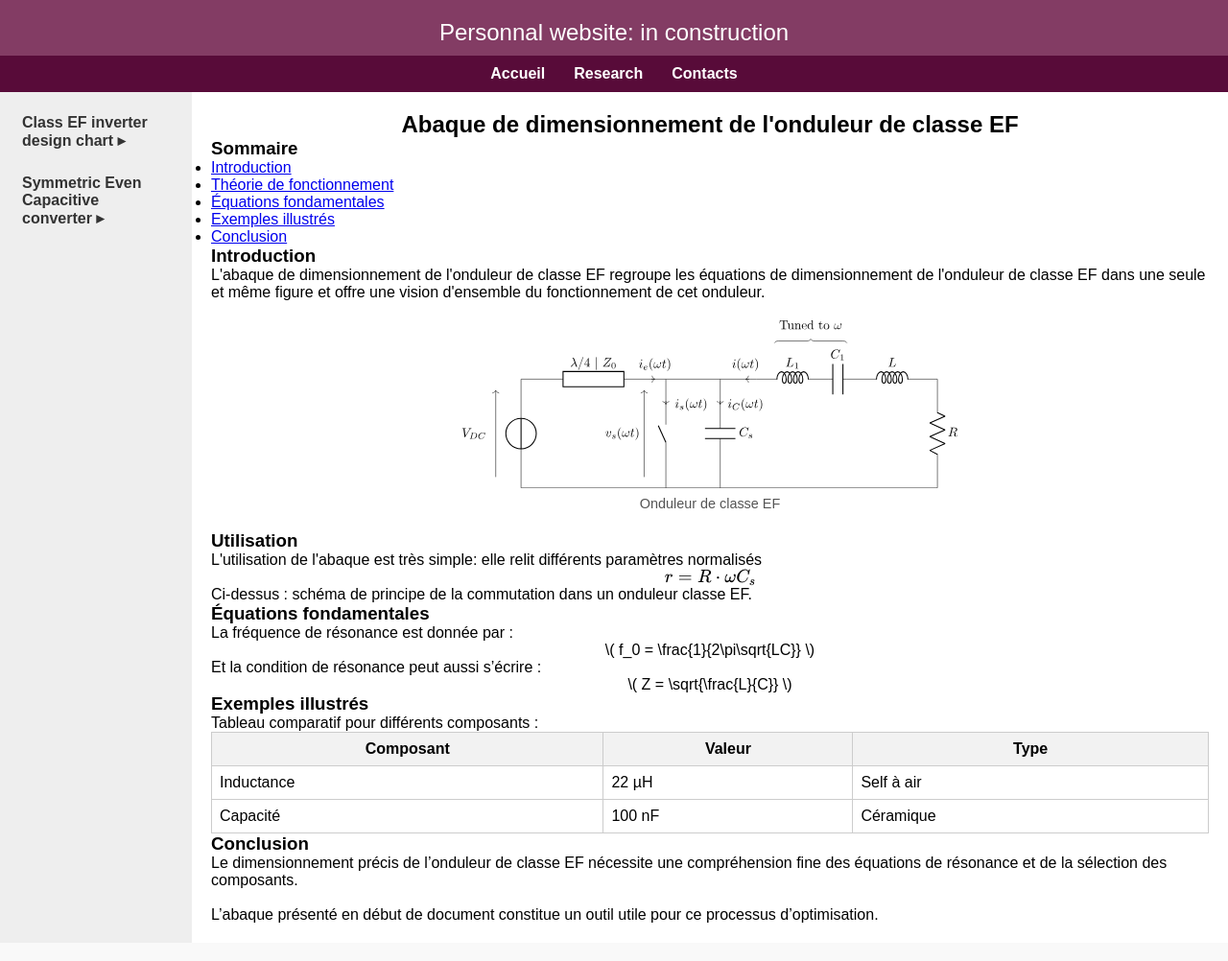
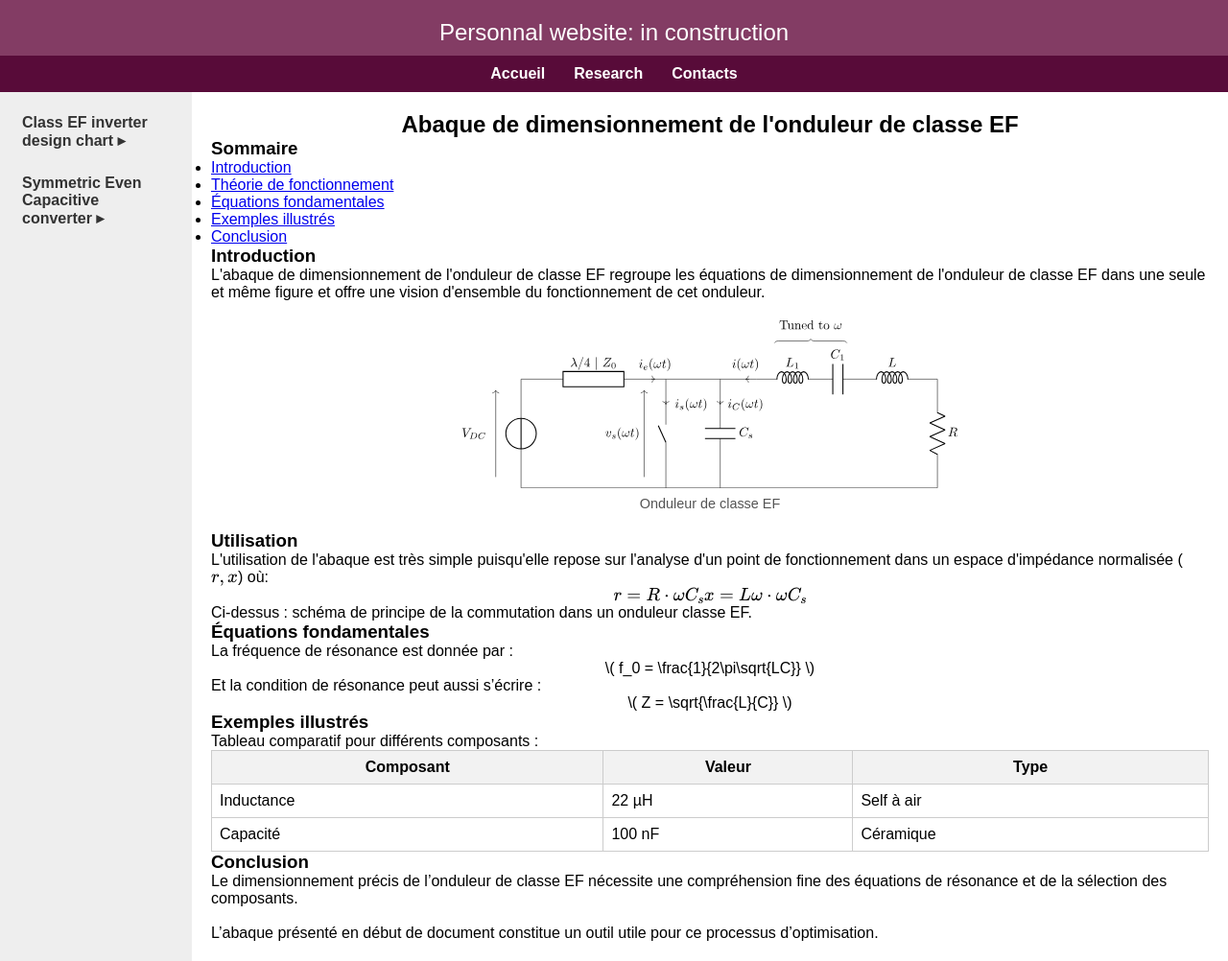
Before and after one commit to bdaire/bdaire.github.io, a Jekyll site: the page built from research_chart_overview.md, in a window 1280 px wide. Shown: the whole page at 96% size. Built offline with Jekyll 4.4.1, drawn with Linux system fonts in a browser that asks for light colours.

Commit message:
Update research_chart_overview.md

```diff
--- a/research_chart_overview.md
+++ b/research_chart_overview.md
@@ -50,13 +50,15 @@ L'abaque de dimensionnement de l'onduleur de classe EF regroupe les équations d
 <!-- =============================== -->
 <h3 id="utilisation">Utilisation</h3>
 <p>
-  L'utilisation de l'abaque est très simple: elle relit différents paramètres normalisés
+  L'utilisation de l'abaque est très simple puisqu'elle repose sur l'analyse d'un point de fonctionnement dans un espace d'impédance normalisée (\(r,x\)) où:
 </p>
 
 <p style="text-align: center;">
-  \(r=R\cdot\omega C_s\)
+  \(r=R\cdot\omega C_s
+        x=L\omega\cdot\omega C_s\)
 </p>
 
+<p></p>
 
 
 
```
